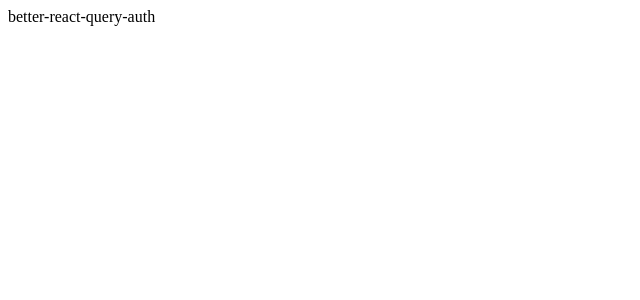
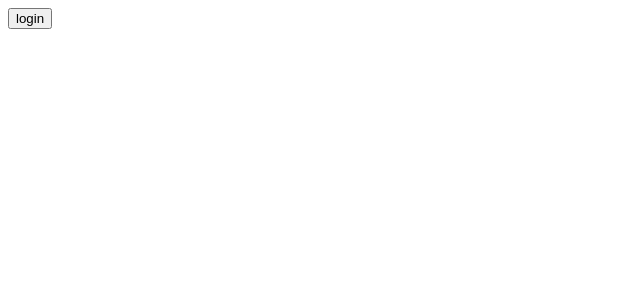
Before and after one commit to sina-byn/better-react-query-auth, a React (Vite) app: page / in a window 1280 px wide. Shown: the top 300 px of the page, without its empty margins (0-640 px from the left). Built offline with nearby package versions, Linux system fonts and the light colour scheme.

Commit message:
chore: sample usage added for testing purposes

```diff
--- a/src/App.tsx
+++ b/src/App.tsx
@@ -1,3 +1,36 @@
+import { createAuthHooks } from '@/lib';
+
+const { useLogin } = createAuthHooks({
+  login: async (username: string) => {
+    const resp = await fetch('http://localhost:3000/login', {
+      method: 'POST',
+      body: JSON.stringify({
+        username,
+      }),
+    });
+
+    const data = await resp.json();
+    return data;
+  },
+  signup: async () => {},
+  logout: async () => {},
+  user: async () => {},
+});
+
 export function App() {
-  return <div>better-react-query-auth</div>;
+  const mutation = useLogin();
+
+  return (
+    <div>
+      <button
+        type='button'
+        onClick={async () => {
+          const data = await mutation.mutateAsync('username');
+          console.log(data);
+        }}
+      >
+        login
+      </button>
+    </div>
+  );
 }
--- a/src/main.tsx
+++ b/src/main.tsx
@@ -3,8 +3,14 @@ import { createRoot } from 'react-dom/client';
 
 import { App } from './App.tsx';
 
+import { QueryClient, QueryClientProvider } from '@tanstack/react-query';
+
+const queryClient = new QueryClient();
+
 createRoot(document.getElementById('root')!).render(
   <StrictMode>
-    <App />
-  </StrictMode>
+    <QueryClientProvider client={queryClient}>
+      <App />
+    </QueryClientProvider>
+  </StrictMode>,
 );
```
